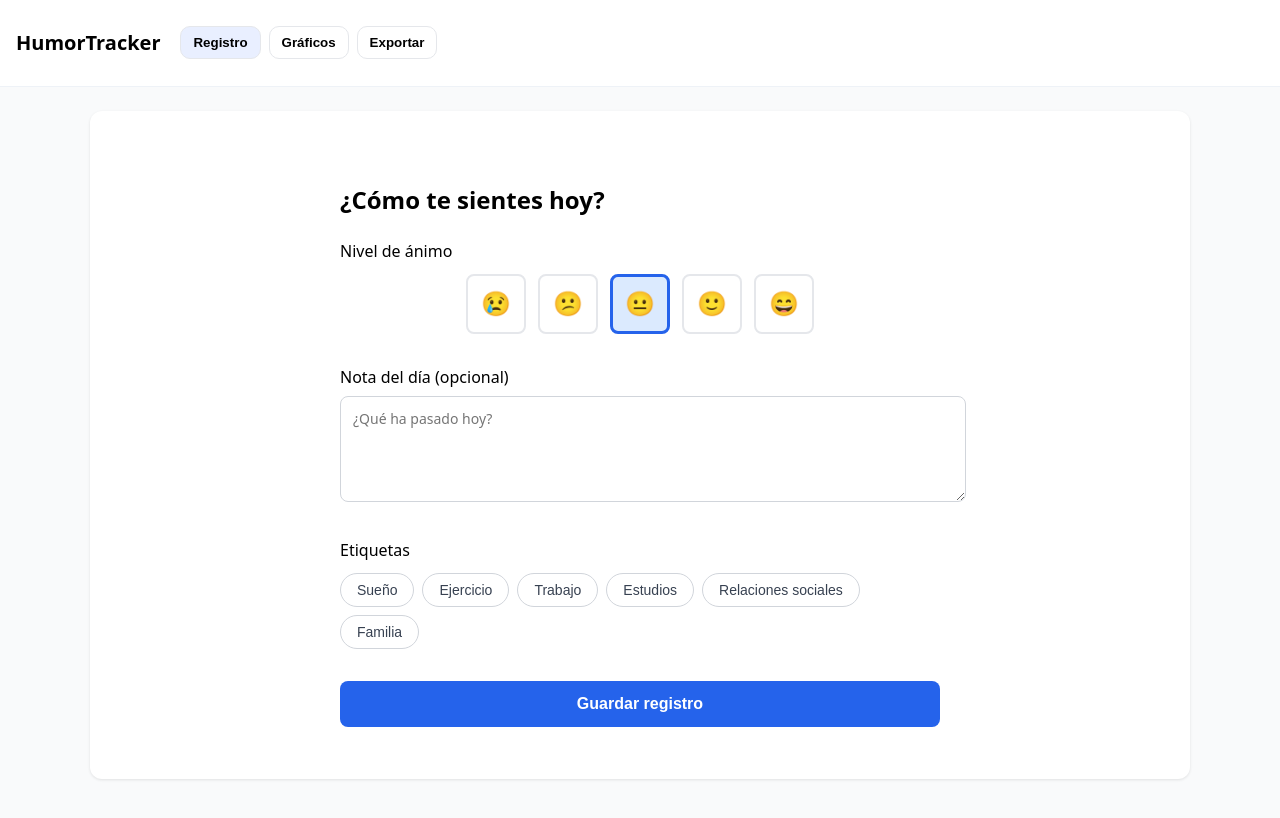
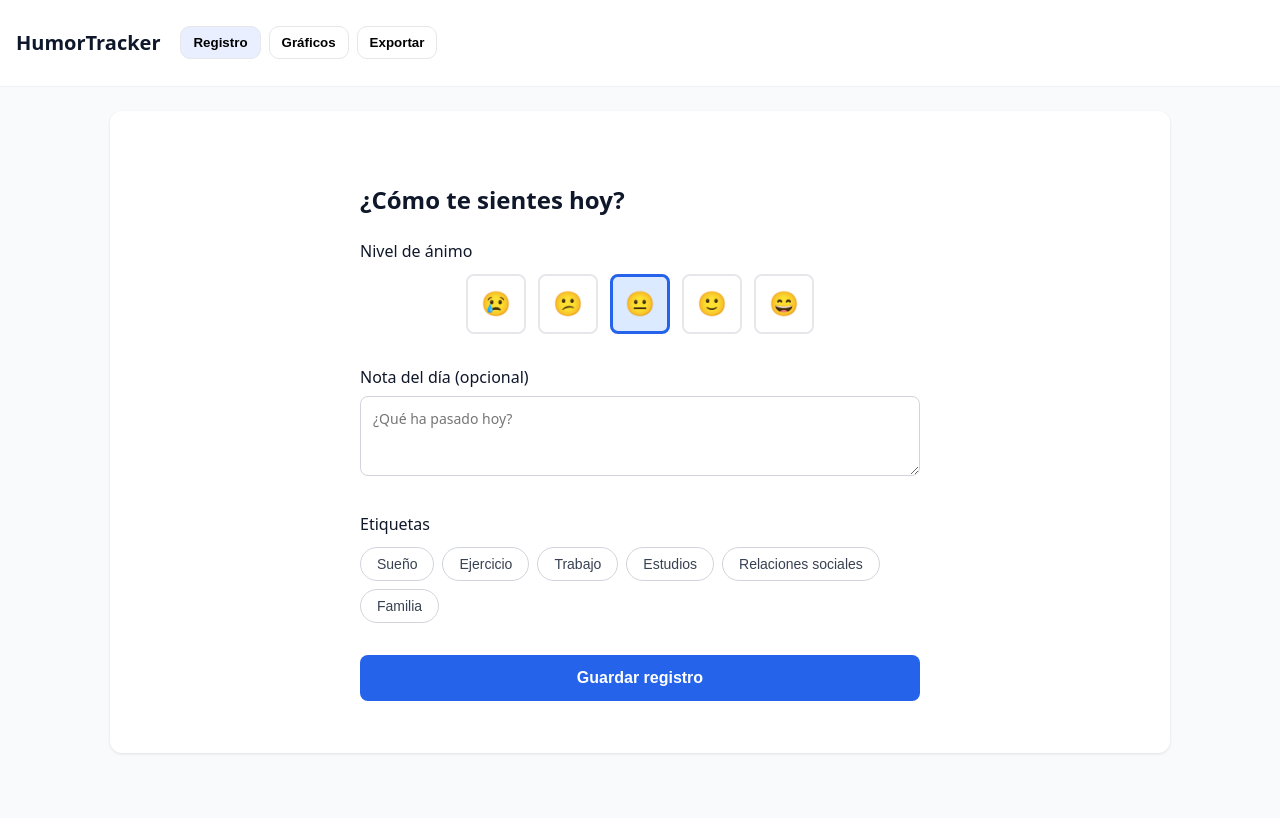
Before and after one commit to SiuAlvesPaixao/Humortrack, a React (Vite) app: page / in a window 1280 px wide. Shown: the top 818 px of the page. Built offline with nearby package versions, Linux system fonts and the light colour scheme.

Commit message:
Update index.css

```diff
--- a/src/index.css
+++ b/src/index.css
@@ -1,8 +1,72 @@
+/* -------- Base -------- */
+* { box-sizing: border-box; }
+html, body { height: 100%; }
 body {
   margin: 0;
-  font-family: system-ui, -apple-system, sans-serif;
+  font-family: system-ui, -apple-system, Segoe UI, Roboto, "Helvetica Neue", Arial, sans-serif;
+  color: #0f172a; /* slate-900 */
+  background: #f7f9fc; /* app bg */
 }
 
-#root {
-  min-height: 100vh;
+/* Tokens simples */
+:root{
+  --primary: #2563eb;      /* azul */
+  --primary-700:#1d4ed8;
+  --primary-100:#e9efff;
+
+  --card-bg:#ffffff;
+  --card-border:#eef2f7;
 }
+
+/* -------- Layout de app -------- */
+.container { max-width: 1100px; margin: 0 auto; padding: 0 20px; }
+
+.app-shell { min-height: 100vh; display: flex; flex-direction: column; background: #f7f9fc; }
+.app-main  { flex: 1; padding: 24px 0 48px; }
+
+/* Topbar sticky */
+.app-nav {
+  position: sticky; top: 0; z-index: 50;
+  background: rgba(255,255,255,.9);
+  backdrop-filter: saturate(180%) blur(10px);
+  border-bottom: 1px solid var(--card-border);
+}
+.app-nav-inner { height: 64px; display: flex; align-items: center; gap: 12px; }
+.brand { margin: 0; font-weight: 800; font-size: 20px; letter-spacing: .2px; }
+
+.nav-group { display: flex; gap: 8px; margin-left: 8px; }
+.nav-btn {
+  padding: 8px 12px; border-radius: 999px;
+  border: 1px solid #e5e7eb; background: #fff; font-weight: 600;
+}
+.nav-btn[aria-current="page"] {
+  background: var(--primary-100);
+  border-color: #c7d2fe;
+}
+
+/* Tarjetas centradas */
+.card {
+  background: var(--card-bg);
+  border: 1px solid var(--card-border);
+  border-radius: 16px;
+  box-shadow: 0 10px 30px rgba(2,6,23,.05);
+  padding: 32px;
+}
+
+/* Botones */
+.btn {
+  display: inline-flex; align-items: center; justify-content: center;
+  padding: 10px 14px; border-radius: 12px; font-weight: 700; cursor: pointer;
+  border: 1px solid var(--primary);
+  background: var(--primary); color: #fff;
+}
+.btn:active { transform: translateY(1px); }
+.btn.secondary {
+  background: #fff; color: var(--primary); border-color: #c7d2fe;
+}
+
+/* Avisos */
+.banner-success {
+  background: #d1fae5; color: #065f46;
+  padding: 16px; border-radius: 10px; text-align: center; font-weight: 500;
+}
```
